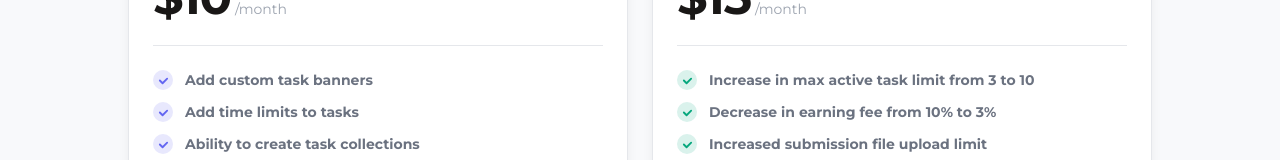
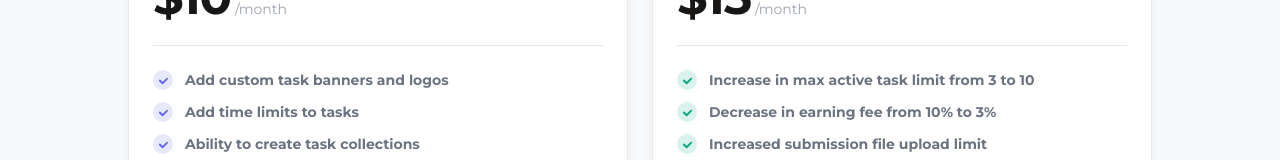
Before and after one commit to JG-JustGrinding/task-marketplace, a Next.js app: page /premium in a window 1280 px wide. Shown: the part 451-611 px from the top of the page. Built offline with nearby package versions, Linux system fonts and the light colour scheme; no server answers; the database is empty.

Commit message:
changed 'Add custom task banners' to 'Add custom task banners and logos' on premium page

```diff
--- a/src/components/PremiumClient.tsx
+++ b/src/components/PremiumClient.tsx
@@ -27,7 +27,7 @@ const plans: Array<{
     accent: "var(--accent-primary)",
     accentHover: "var(--accent-hover)",
     features: [
-      "Add custom task banners",
+      "Add custom task banners and logos",
       "Add time limits to tasks",
       "Ability to create task collections",
       "Task review time extended from 3 days to 7 days",
```
